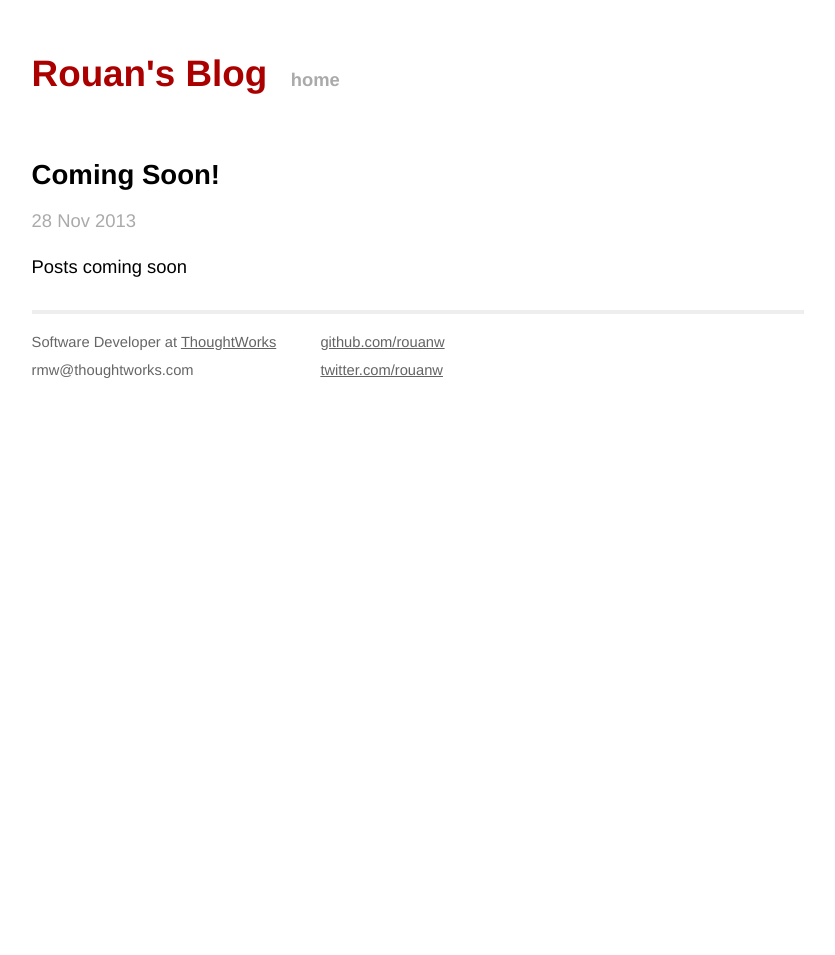
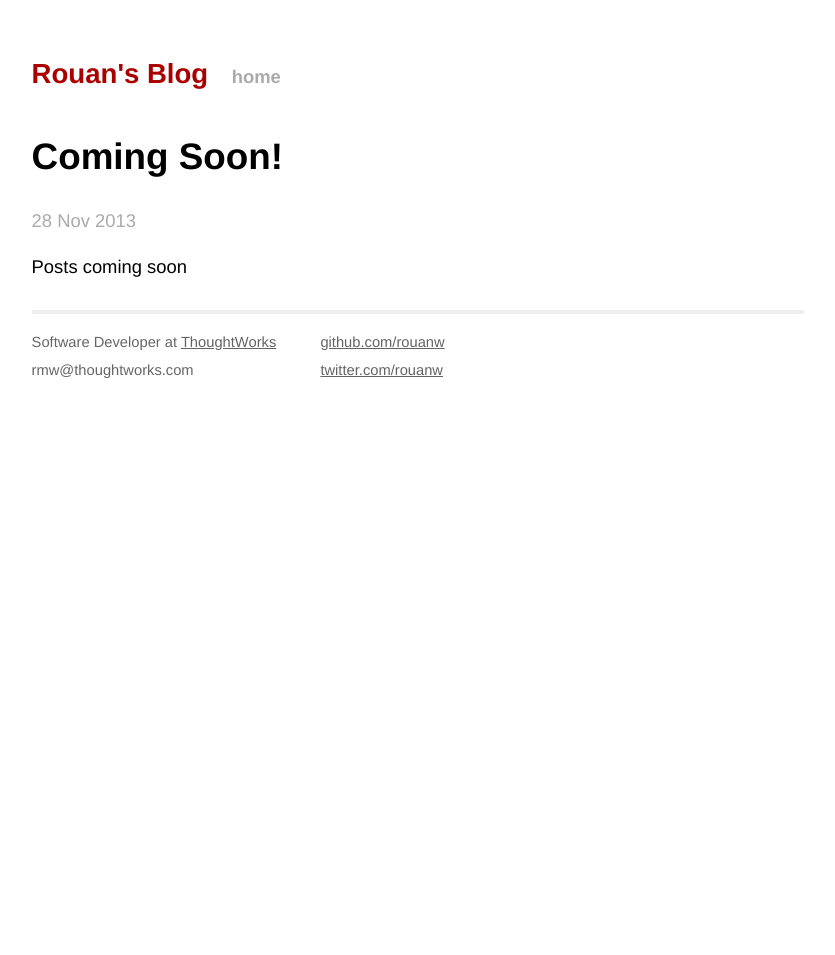
Before and after one commit to rouanw/rouanw.github.io, a Jekyll site: the page built from _posts/2013-11-28-welcome-to-jekyll.md, in a window 1280 px wide. Shown: the whole page, without its empty margins (222-1057 px from the left). Built offline with Jekyll 4.4.1, drawn with Linux system fonts in a browser that asks for light colours; Markdown is read by kramdown in place of the engine named in the settings.

Commit message:
heading sizes

```diff
--- a/_layouts/default.html
+++ b/_layouts/default.html
@@ -18,7 +18,7 @@
 
         <div class="site">
           <div class="header">
-            <h1 class="title"><a href="/">{{ site.name }}</a></h1>
+            <h2 class="title"><a href="/">{{ site.name }}</a></h2>
             <a class="extra" href="/">home</a>
           </div>
 
--- a/_layouts/post.html
+++ b/_layouts/post.html
@@ -1,7 +1,7 @@
 ---
 layout: default
 ---
-<h2>{{ page.title }}</h2>
+<h1>{{ page.title }}</h1>
 <p class="meta">{{ page.date | date_to_string }}</p>
 
 <div class="post">
```
